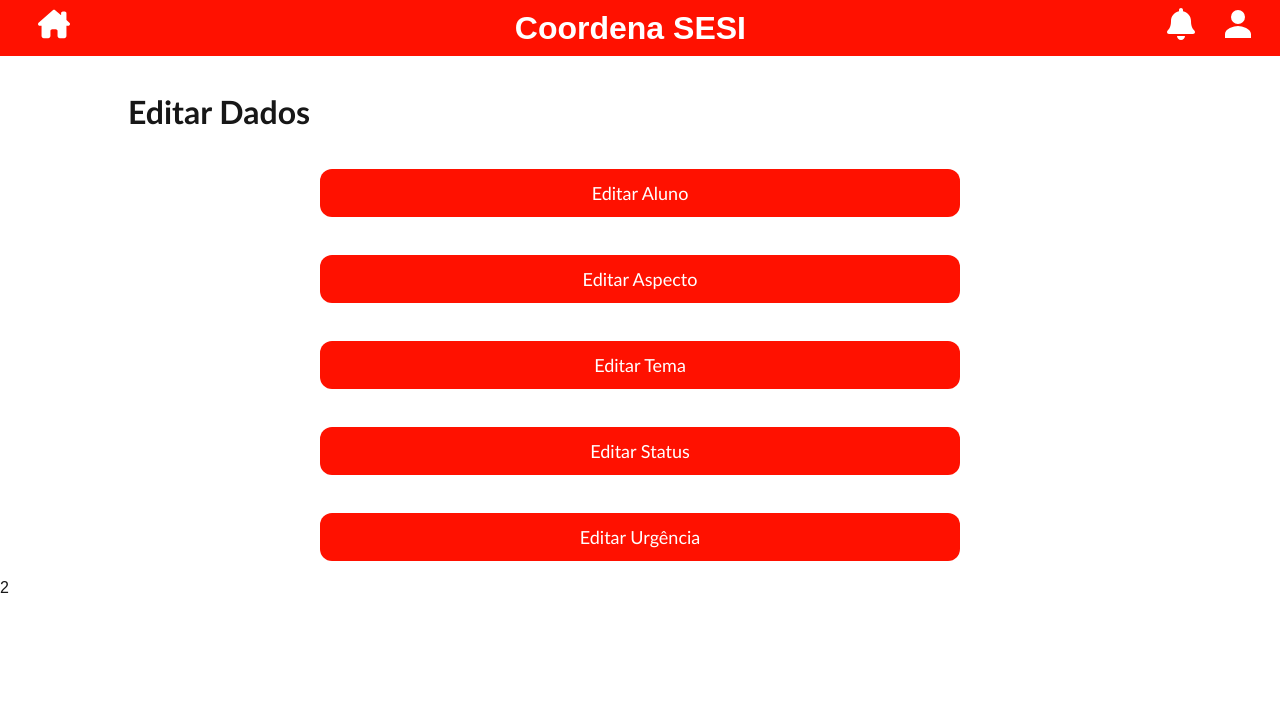
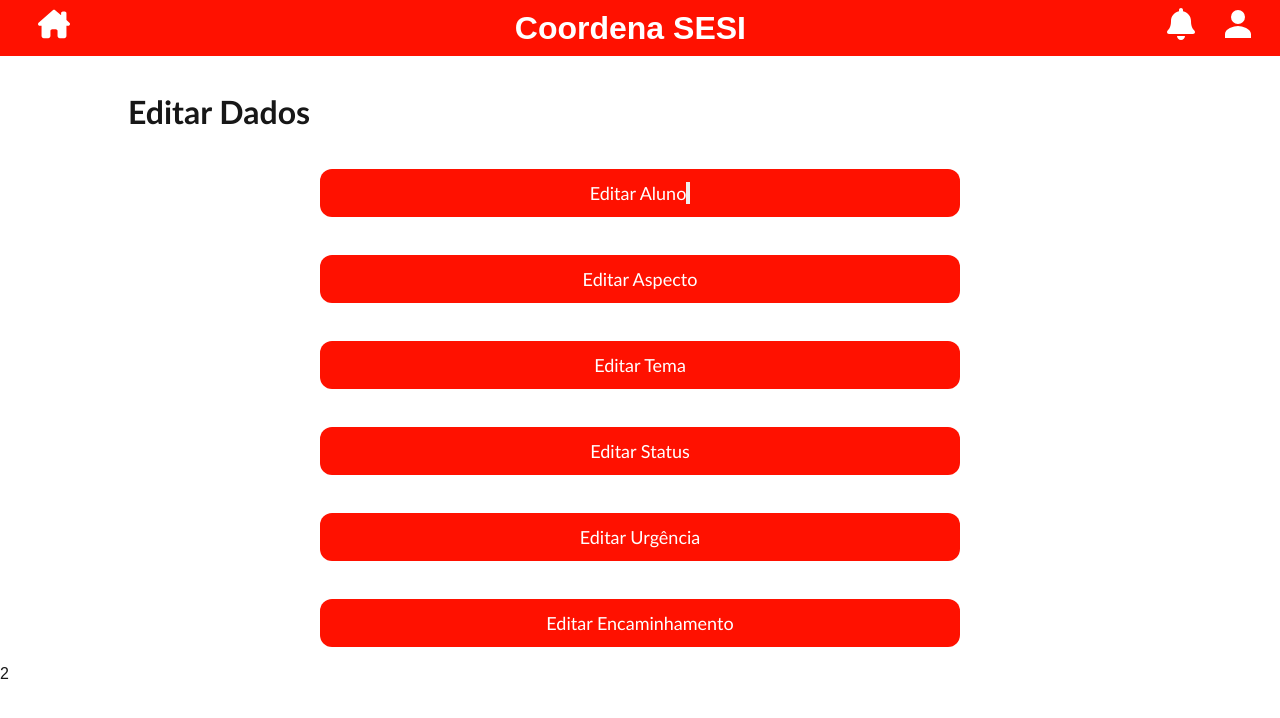
Before and after one commit to Thur00/CoordenaPF-FrontEnd, a Next.js app: page /Paginas/EditarDados in a window 1280 px wide. Shown: the top 718 px of the page. Built offline with nearby package versions, Linux system fonts and the light colour scheme.

Commit message:
Editar Dados Botões

```diff
--- a/Components/EditarDados.module.css
+++ b/Components/EditarDados.module.css
@@ -30,6 +30,14 @@
     font-size: large;
 }
 
+.but{
+    background: none;
+    border: none;
+    cursor: pointer;
+    color: white;
+    font-size: medium;
+}
+
 @media only screen and (max-width:800px) {
     .title {
         margin-top: 12%;
--- a/app/Paginas/EditarDados/page.jsx
+++ b/app/Paginas/EditarDados/page.jsx
@@ -14,25 +14,27 @@
       <h1 className={styles.title}>Editar Dados</h1>
 
       <div className={styles.divbutton}>
-        <button className={styles.button}>
-          <Link href="/Paginas/EditarAluno">Editar Aluno</Link>
-        </button>
+       <Link className={styles.button} href="/Paginas/EditarAluno">Editar Aluno <button>
+          </button></Link>
 
-        <button className={styles.button}>
-          <Link href="/Paginas/EditarAspecto">Editar Aspecto</Link>
-        </button>
 
-        <button className={styles.button}>
-          <Link href="/Paginas/EditarTema">Editar Tema</Link>
-        </button>
+        <Link className={styles.button} href="/Paginas/EditarAspecto">Editar Aspecto<button className={styles.but}>
+         </button> </Link>
 
-        <button className={styles.button}>
-          <Link href="/Paginas/EditarStatus">Editar Status</Link>
-        </button>
 
-        <button className={styles.button}>
-          <Link href="/Paginas/EditarUrgencia">Editar Urgência</Link>
-        </button>
+        <Link  className={styles.button} href="/Paginas/EditarTema">Editar Tema<button className={styles.but}>
+         </button> </Link>
+
+
+       <Link className={styles.button} href="/Paginas/EditarStatus">Editar Status <button className={styles.but}>
+            </button></Link>
+
+
+          <Link className={styles.button} href="/Paginas/EditarUrgencia">Editar Urgência<button className={styles.but}>
+          </button></Link>
+
+          <Link className={styles.button}href="/Paginas/EditarEncaminhamento">Editar Encaminhamento<button className={styles.but}>
+          </button></Link>
       </div>
       <br></br>
     2
```
